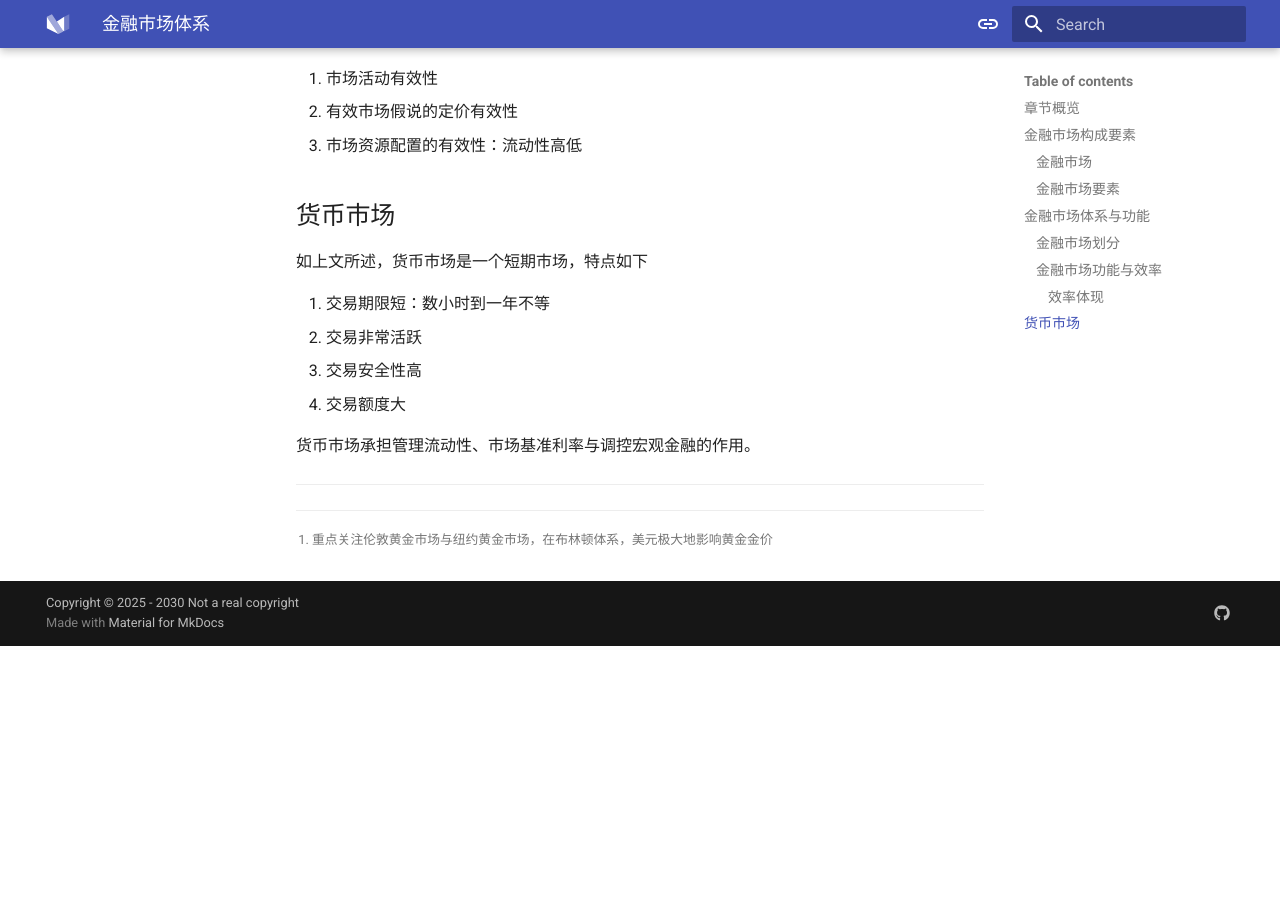
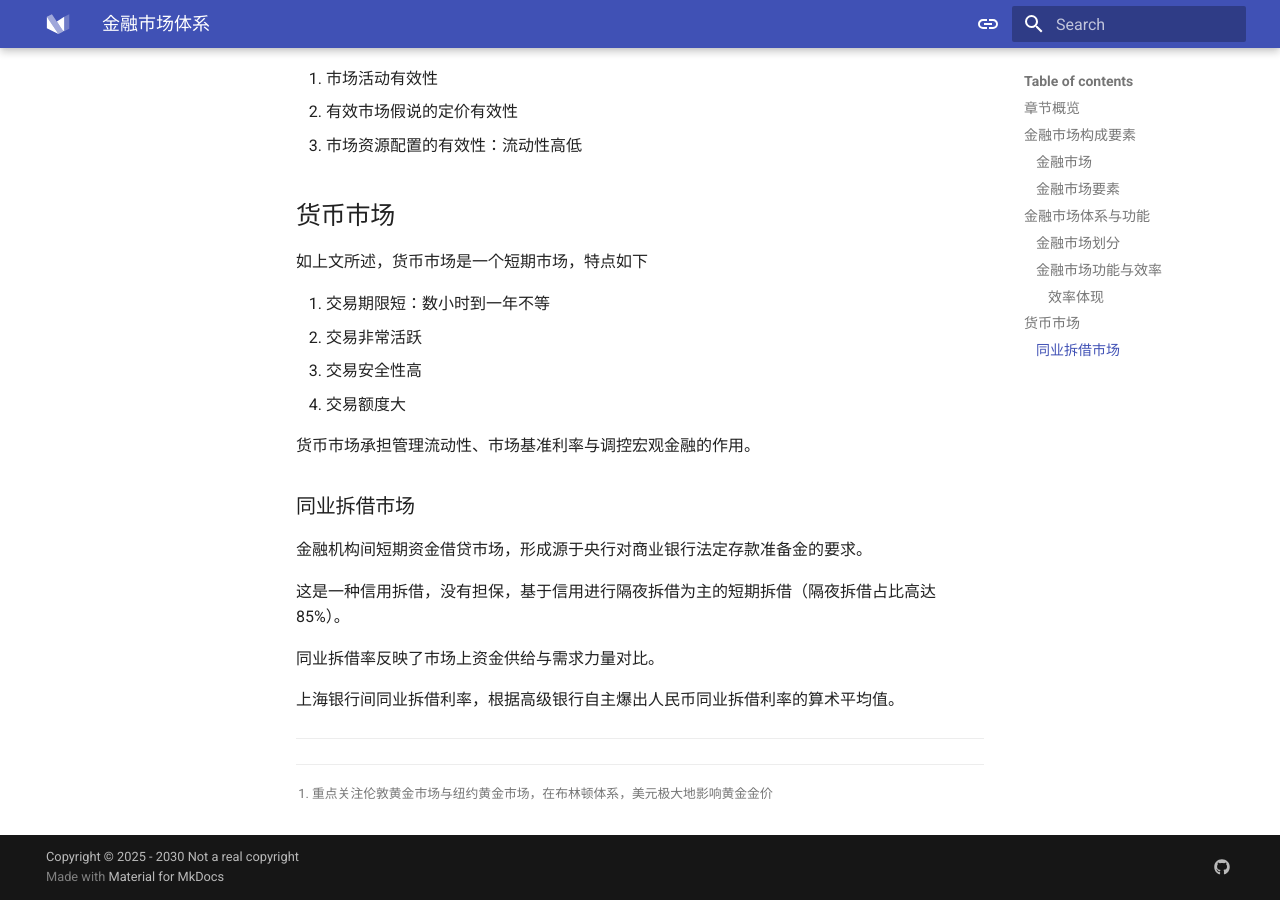
Before and after one commit to HarudogMyLand/FuckEconomicNote, an MkDocs documentation site: the page built from docs/finance/finance8.md, in a window 1280 px wide and 900 px high, scrolled down 1774 px. Built offline with MkDocs 1.6.1 and Material for MkDocs 9.7.7, drawn with Linux system fonts in a browser that asks for light colours; before the commit the page ends 2420 px from its top, so only the background shows below that.

Commit message:
Update finance8.md

```diff
--- a/docs/finance/finance8.md
+++ b/docs/finance/finance8.md
@@ -76,6 +76,16 @@
 
 货币市场承担管理流动性、市场基准利率与调控宏观金融的作用。
 
+### 同业拆借市场
+
+金融机构间短期资金借贷市场，形成源于央行对商业银行法定存款准备金的要求。
+
+这是一种信用拆借，没有担保，基于信用进行隔夜拆借为主的短期拆借（隔夜拆借占比高达85%）。
+
+同业拆借率反映了市场上资金供给与需求力量对比。
+
+上海银行间同业拆借利率，根据高级银行自主爆出人民币同业拆借利率的算术平均值。
+
 
 
 ---
```
